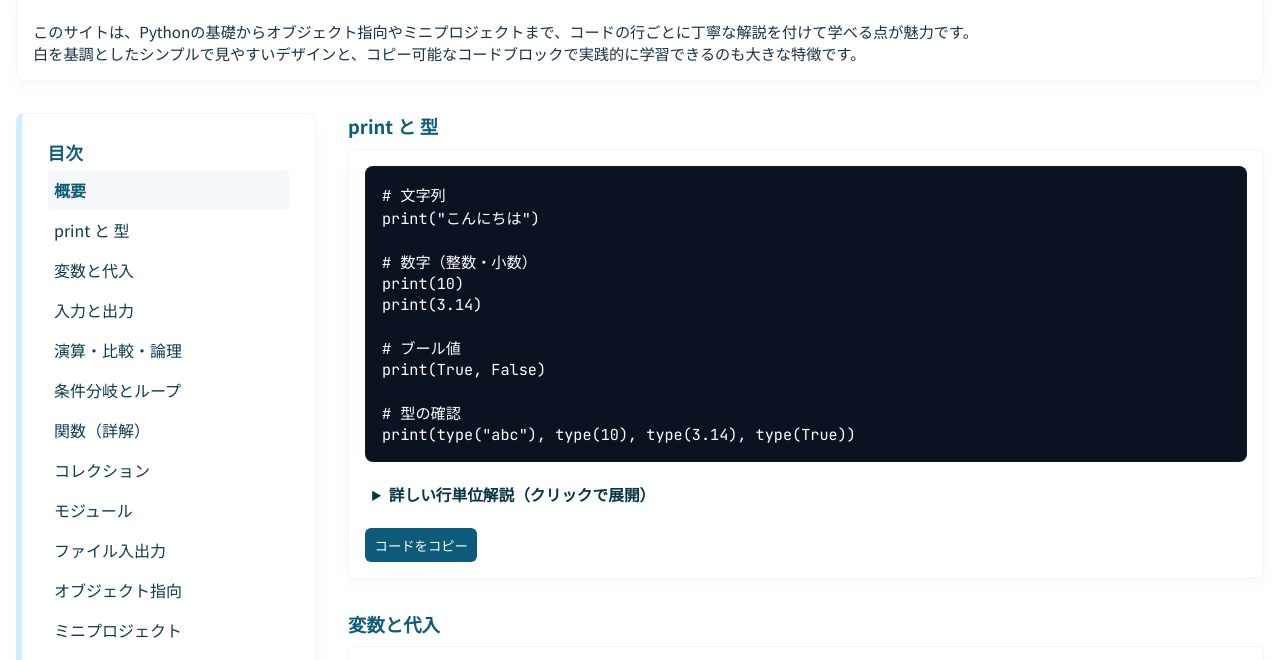
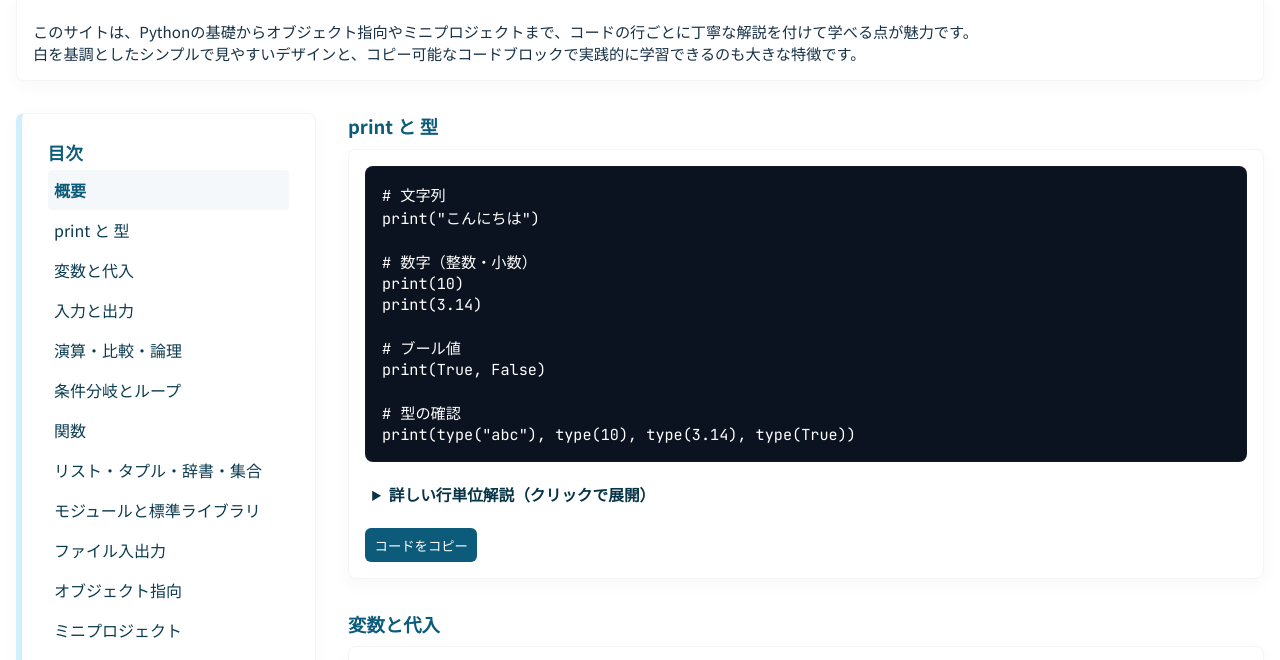
Before and after one commit to mirakurutomato/WakuwakuPython, a plain HTML site: page index.html in a window 1280 px wide. Shown: the part 89-749 px from the top of the page. Drawn offline with Linux system fonts and the light colour scheme.

Commit message:
Update index.html

```diff
--- a/index.html
+++ b/index.html
@@ -114,9 +114,9 @@ details.explain p{margin-top:0.5rem;color:#073347;line-height:1.6}
           <li><a href="#io">入力と出力</a></li>
           <li><a href="#operators">演算・比較・論理</a></li>
           <li><a href="#control">条件分岐とループ</a></li>
-          <li><a href="#functions">関数（詳解）</a></li>
-          <li><a href="#collections">コレクション</a></li>
-          <li><a href="#modules">モジュール</a></li>
+          <li><a href="#functions">関数</a></li>
+          <li><a href="#collections">リスト・タプル・辞書・集合</a></li>
+          <li><a href="#modules">モジュールと標準ライブラリ</a></li>
           <li><a href="#fileio">ファイル入出力</a></li>
           <li><a href="#oop">オブジェクト指向</a></li>
           <li><a href="#mini-project">ミニプロジェクト</a></li>
```
